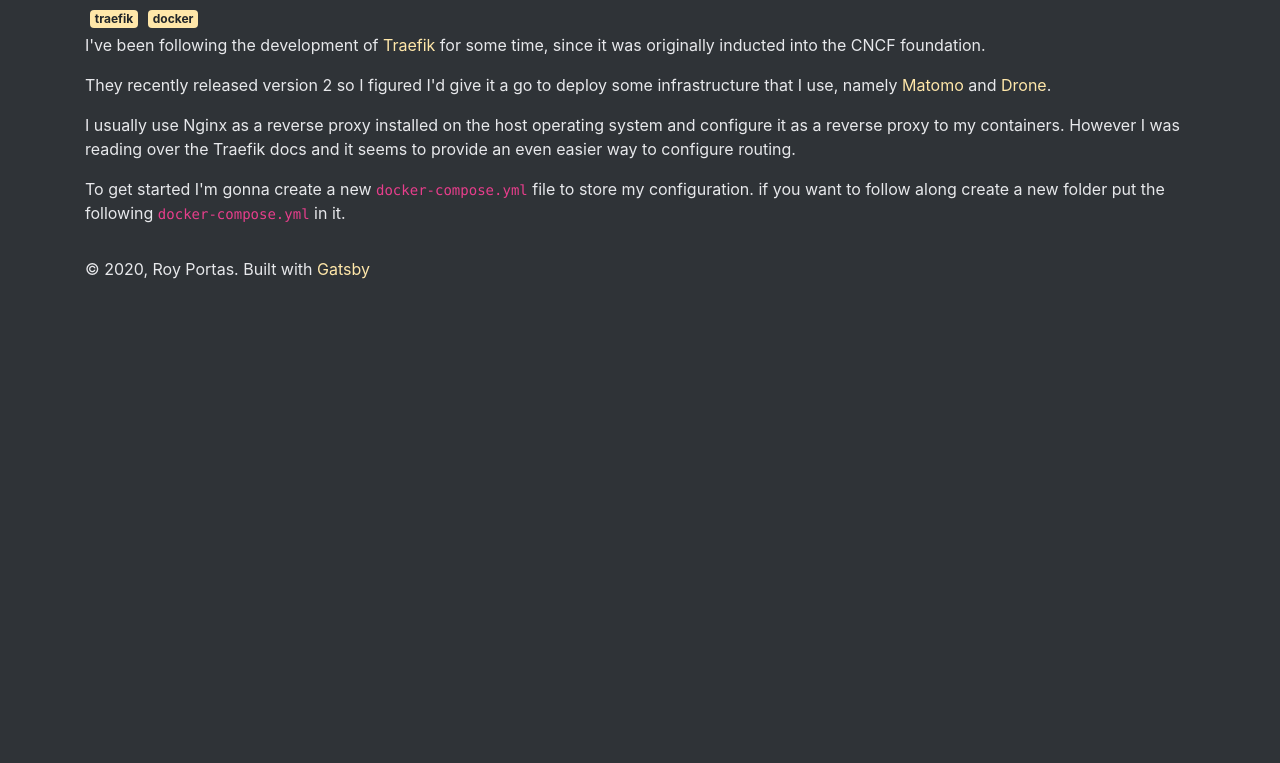
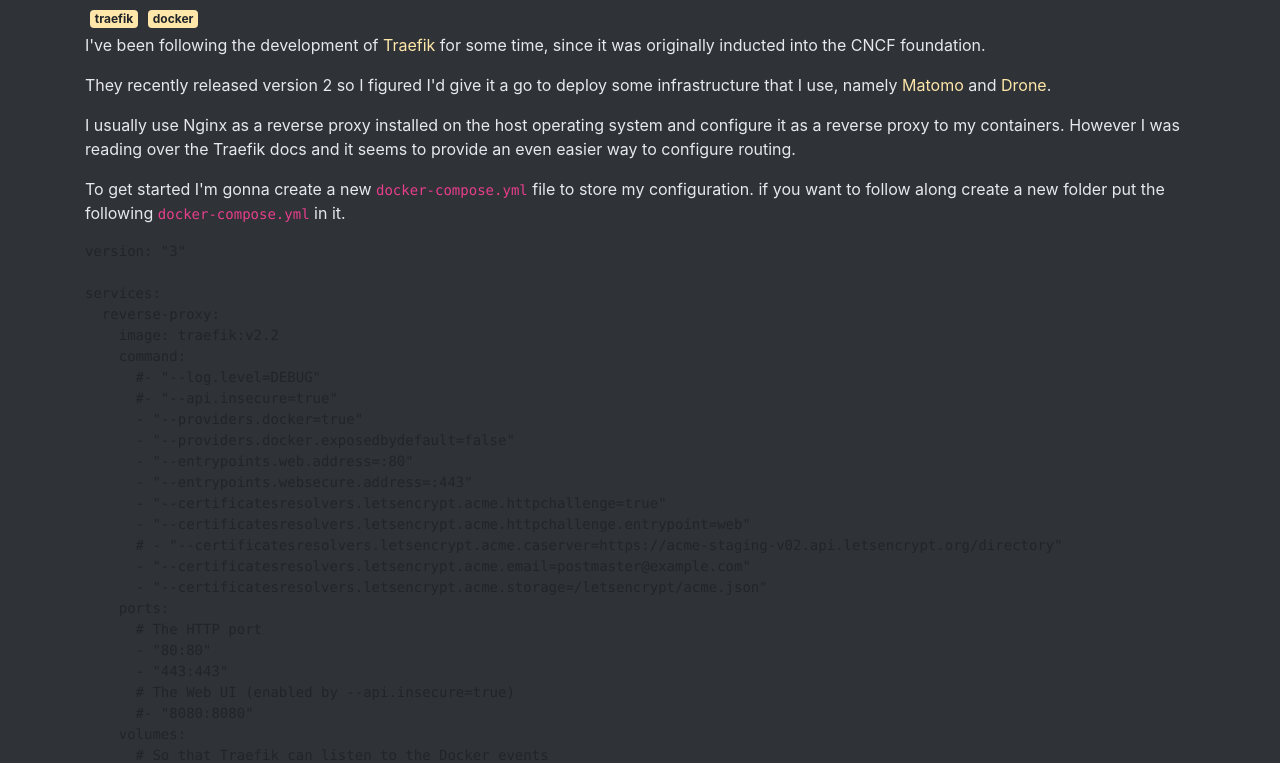
Before and after one commit to r-portas/portfolio, a Gatsby site: page /posts/edge-routing-using-traefik/ in a window 1280 px wide. Shown: the part 189-952 px from the top of the page. Before the commit the page ends 800 px from the top, so only its background shows below. Built offline with nearby package versions, Linux system fonts and the light colour scheme; Gatsby itself is replaced by a stand-in of ours; some packages are replaced by stand-ins of ours; code samples lack their colours.

Commit message:
Update edge-routing-using-traefik.mdx

````diff
--- a/content/posts/edge-routing-using-traefik.mdx
+++ b/content/posts/edge-routing-using-traefik.mdx
@@ -16,5 +16,46 @@ However I was reading over the Traefik docs and it seems to provide an even easi
 To get started I'm gonna create a new `docker-compose.yml` file to store my configuration. if you want to follow along create a new folder put the following `docker-compose.yml` in it.
 
 ```yaml
+version: "3"
 
+services:
+  reverse-proxy:
+    image: traefik:v2.2
+    command:
+      #- "--log.level=DEBUG"
+      #- "--api.insecure=true"
+      - "--providers.docker=true"
+      - "--providers.docker.exposedbydefault=false"
+      - "--entrypoints.web.address=:80"
+      - "--entrypoints.websecure.address=:443"
+      - "--certificatesresolvers.letsencrypt.acme.httpchallenge=true"
+      - "--certificatesresolvers.letsencrypt.acme.httpchallenge.entrypoint=web"
+      # - "--certificatesresolvers.letsencrypt.acme.caserver=https://acme-staging-v02.api.letsencrypt.org/directory"
+      - "--certificatesresolvers.letsencrypt.acme.email=postmaster@example.com"
+      - "--certificatesresolvers.letsencrypt.acme.storage=/letsencrypt/acme.json"
+    ports:
+      # The HTTP port
+      - "80:80"
+      - "443:443"
+      # The Web UI (enabled by --api.insecure=true)
+      #- "8080:8080"
+    volumes:
+      # So that Traefik can listen to the Docker events
+      - /var/run/docker.sock:/var/run/docker.sock
+      # Persist the letsencrypt config to disk (e.g. certs, etc.)
+      - ./letsencrypt:/letsencrypt
+
+# Connect to the external network called "shared"
+# needs to be manually created first
+networks:
+  default:
+    external:
+      name: shared
 ```
+
+This configures Traefik to run as a reverse proxy exposed on 80 (for http) and 443 (for https).
+Before this will work you need to create an Docker network that is to be shared between docker-compose stacks, use the following command:
+
+```bash
+docker network create shared
+```
````
